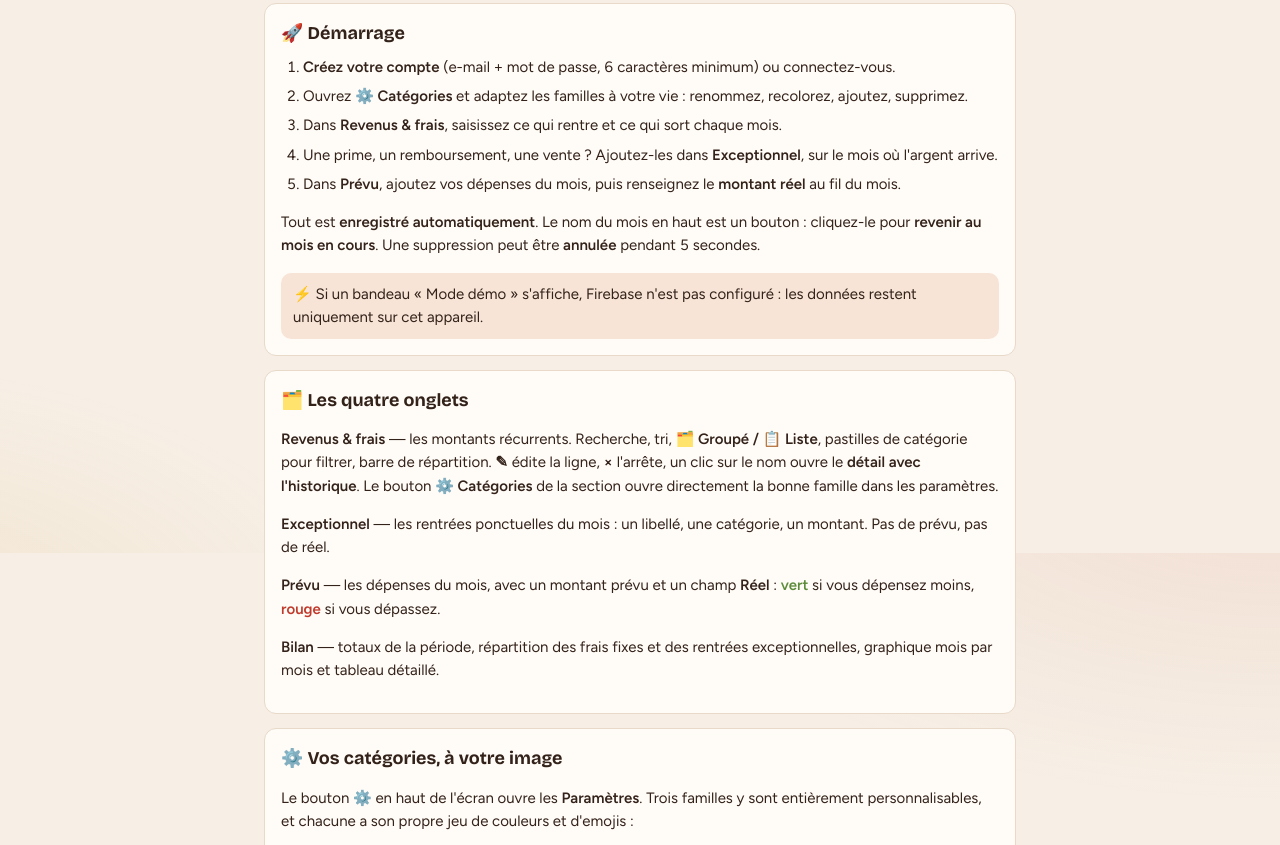
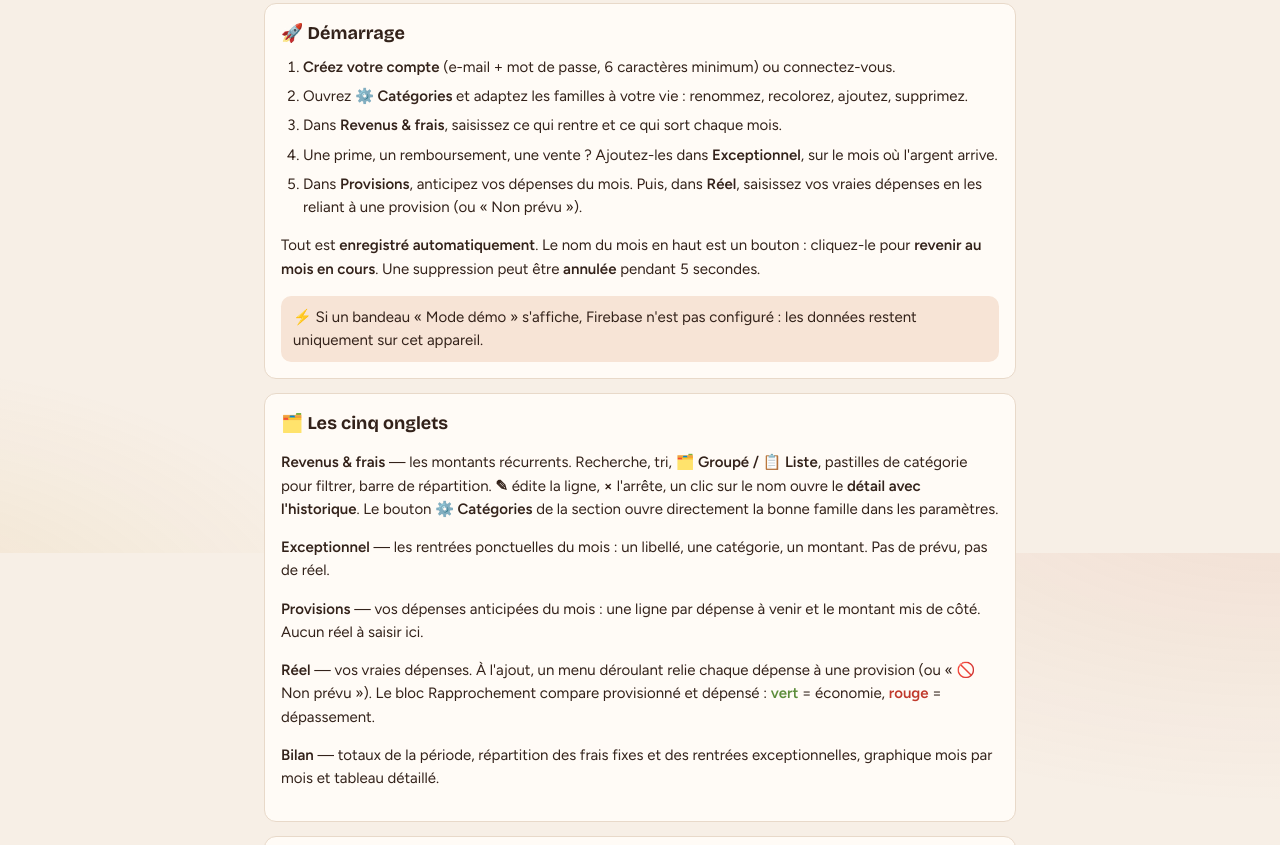
Before and after one commit to rittergautier/Gestion_budget, a plain HTML site: page aide.html in a window 1280 px wide. Shown: the part 247-1092 px from the top of the page. Drawn offline with nearby package versions, Linux system fonts and the light colour scheme.

Commit message:
Update aide.html

```diff
--- a/aide.html
+++ b/aide.html
@@ -92,17 +92,18 @@
       <li>Ouvrez <b>⚙️ Catégories</b> et adaptez les familles à votre vie : renommez, recolorez, ajoutez, supprimez.</li>
       <li>Dans <b>Revenus &amp; frais</b>, saisissez ce qui rentre et ce qui sort chaque mois.</li>
       <li>Une prime, un remboursement, une vente ? Ajoutez-les dans <b>Exceptionnel</b>, sur le mois où l'argent arrive.</li>
-      <li>Dans <b>Prévu</b>, ajoutez vos dépenses du mois, puis renseignez le <b>montant réel</b> au fil du mois.</li>
+      <li>Dans <b>Provisions</b>, anticipez vos dépenses du mois. Puis, dans <b>Réel</b>, saisissez vos vraies dépenses en les reliant à une provision (ou « Non prévu »).</li>
     </ol>
     <p>Tout est <b>enregistré automatiquement</b>. Le nom du mois en haut est un bouton : cliquez-le pour <b>revenir au mois en cours</b>. Une suppression peut être <b>annulée</b> pendant 5 secondes.</p>
     <p class="tip">⚡ Si un bandeau « Mode démo » s'affiche, Firebase n'est pas configuré : les données restent uniquement sur cet appareil.</p>
   </section>
 
   <section class="box" id="onglets">
-    <h2>🗂️ Les quatre onglets</h2>
+    <h2>🗂️ Les cinq onglets</h2>
     <p><b>Revenus &amp; frais</b> — les montants récurrents. Recherche, tri, <b>🗂️ Groupé / 📋 Liste</b>, pastilles de catégorie pour filtrer, barre de répartition. <b>✎</b> édite la ligne, <b>×</b> l'arrête, un clic sur le nom ouvre le <b>détail avec l'historique</b>. Le bouton <b>⚙️ Catégories</b> de la section ouvre directement la bonne famille dans les paramètres.</p>
     <p><b>Exceptionnel</b> — les rentrées ponctuelles du mois : un libellé, une catégorie, un montant. Pas de prévu, pas de réel.</p>
-    <p><b>Prévu</b> — les dépenses du mois, avec un montant prévu et un champ <b>Réel</b> : <b class="eco">vert</b> si vous dépensez moins, <b class="neg">rouge</b> si vous dépassez.</p>
+    <p><b>Provisions</b> — vos dépenses anticipées du mois : une ligne par dépense à venir et le montant mis de côté. Aucun réel à saisir ici.</p>
+    <p><b>Réel</b> — vos vraies dépenses. À l'ajout, un menu déroulant relie chaque dépense à une provision (ou « 🚫 Non prévu »). Le bloc Rapprochement compare provisionné et dépensé : <b class="eco">vert</b> = économie, <b class="neg">rouge</b> = dépassement.</p>
     <p><b>Bilan</b> — totaux de la période, répartition des frais fixes et des rentrées exceptionnelles, graphique mois par mois et tableau détaillé.</p>
   </section>
 
@@ -111,7 +112,7 @@
     <p>Le bouton <b>⚙️</b> en haut de l'écran ouvre les <b>Paramètres</b>. Trois familles y sont entièrement personnalisables, et chacune a son propre jeu de couleurs et d'emojis :</p>
     <div class="fam"><h3>🏠 Frais fixes</h3><p>Les sorties qui reviennent chaque mois.</p><div class="catgrid" id="cg-fix"></div></div>
     <div class="fam"><h3>✨ Rentrées exceptionnelles</h3><p>Primes, ventes, remboursements, cadeaux…</p><div class="catgrid" id="cg-ext"></div></div>
-    <div class="fam"><h3>🛒 Dépenses prévues</h3><p>Les dépenses du mois, prévu contre réel.</p><div class="catgrid" id="cg-plan"></div></div>
+    <div class="fam"><h3>🛒 Provisions &amp; dépenses</h3><p>Les dépenses du mois : provisions et rapprochement du réel.</p><div class="catgrid" id="cg-plan"></div></div>
 
     <h3 style="margin-top:18px;font-size:15px">Ce que vous pouvez faire</h3>
     <ul>
```
